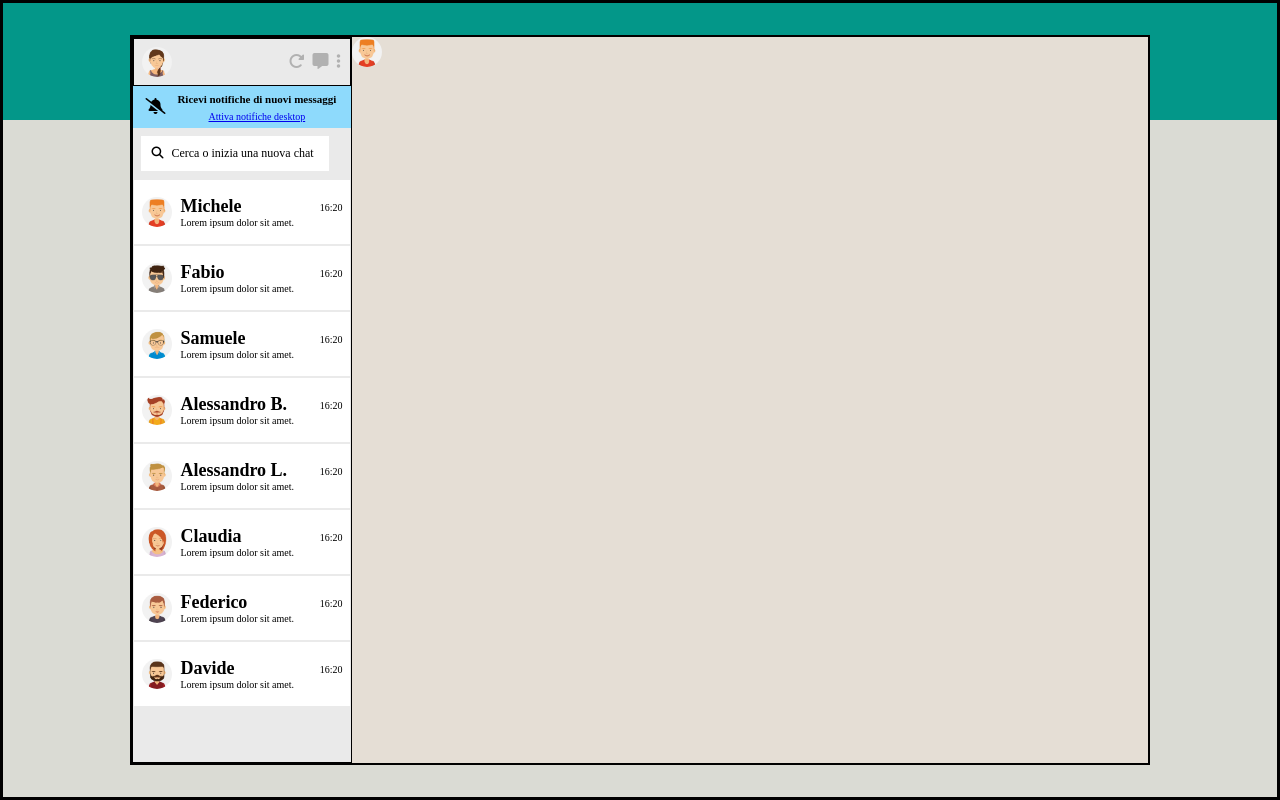
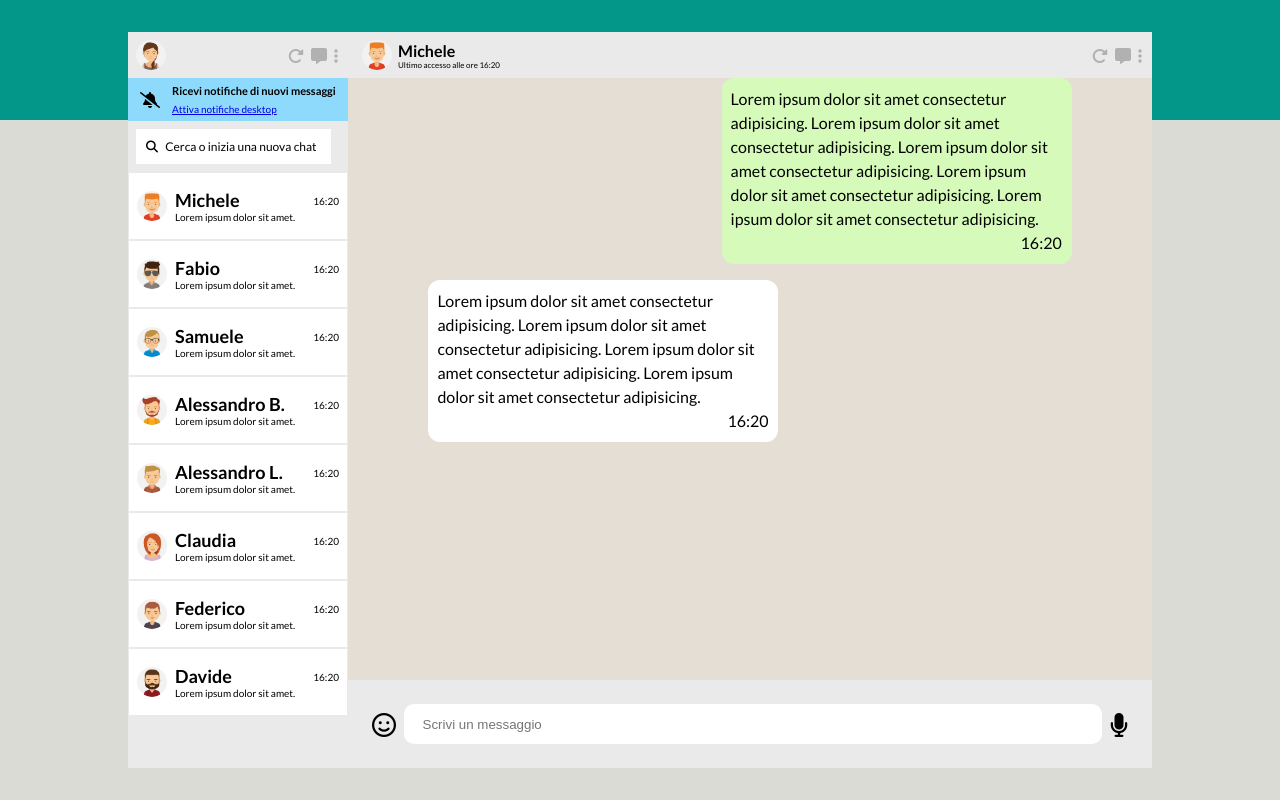
Before and after one commit to Andrea-Calligari/html-css-boolzap, a plain HTML site: page index.html in a window 1280 px wide. Drawn offline with Linux system fonts and the light colour scheme.

Commit message:
Add: chat and keyboard

```diff
--- a/css/style.css
+++ b/css/style.css
@@ -16,7 +16,10 @@ ul, ol menu{
 body{
     background: rgb(3,151,137);
     background: linear-gradient(180deg, rgba(3,151,137,1) 15%, rgba(218,219,212,1) 15%);
+    font-family: "Lato", sans-serif;
+
 }
+
 /*---------------- LAYOUT------------- */
 
 #app{
@@ -29,7 +32,7 @@ body{
 }
 .side-bar{
     display: none;
-     background-color: #EAEAEA;
+    background-color: #EAEAEA;
     width: 150px;
     flex: shrink 0;
     text-align: center;
@@ -42,6 +45,14 @@ body{
     width: 100%;
     height: 100%;
 }
+.container-chat{
+    display: flex;
+    flex-direction: column;
+    justify-content: center;
+    row-gap: 16px;
+    max-width: 80%;
+    margin: 0 auto;
+}
 .tool-bar{
     display: none
 
@@ -52,7 +63,8 @@ body{
 }
 .avatar{
     width: 30px;
-    border-radius: 30px;
+    aspect-ratio: 1 / 1;
+    border-radius: 50%;
 }
 .inline{
     display: none;
@@ -75,6 +87,7 @@ body{
     display: none;
     /* display: flex; */
     flex-direction: column;
+    align-items: flex-start;
     gap: 6px;
 }
 .title{
@@ -112,6 +125,54 @@ body{
     display: none;
 
 }
+.main-content{
+    display: flex;
+    flex-direction: column;
+}
+.chat-nav{
+    display: flex;
+    align-items: center;
+    justify-content: space-between;
+    padding: 7px;
+    gap: 4px;
+    border: 1px solid #EAEAEA;
+    background-color: #EAEAEA;
+
+}
+.profile{
+    display: flex;
+    align-items: center;
+}
+.profile >*{
+    margin-left: 6px;
+}
+.chat-main{
+    flex-grow: 1;
+}
+.chat-keyboard{
+    background-color: #EAEAEA;
+}
+.keyboard{
+    display: flex;
+    justify-content: space-between;
+    align-items: center;
+    gap: 8px;
+    padding: 24px;
+}
+#message{
+    flex-grow: 1;
+    height: 40px;
+    border: none;
+    border-radius: 10px;
+
+}
+.emoji, .rec{
+   font-size: 24px;
+
+}
+
+
+
 /* --------------------MEDIA-QUERY-------------- */
 /* MEDIUM SCREEN */
 @media  (min-width: 768px){
@@ -129,6 +190,9 @@ body{
     .card, .card__header{
         display: block;
 
+    }
+    .chat-nav{
+        padding: 0;
     }
 
 
@@ -156,7 +220,7 @@ body{
     justify-content: flex-start;
     align-items: center;
     padding: 8px;
-    border: 1px solid black;
+    /* border: 1px solid black; */
 
 }
 .tool-list{
@@ -218,6 +282,10 @@ body{
     display: inline;
 
 }
+.chat-nav{
+    padding: 7px;
+}
+
 
 }
 /* STYLE */
@@ -234,19 +302,43 @@ body{
 .mb-10{
     margin-bottom: 10px;
 }
+.msg-send{
+    position: relative;
+    max-width: 350px;
+    border: 1px solid transparent;
+    background-color:#D5FABA ;
+    align-self: flex-end;
+    border-radius: 12px;
+    line-height: 24px;
+    padding: 8px;
+}
+.msg-recived{
+    position: relative;
+    max-width: 350px;
+    border: 1px solid transparent;
+    background-color:#FFFF;
+    align-self: flex-start;
+    border-radius: 12px;
+    line-height: 24px;
+    padding: 8px;
+}
+.abs{
+    position: relative;
+    left: 290px;
+}
 
 /* ----DEBUG----- */
  .debug #app{
-     border: 3px solid black;
+     /* border: 3px solid black;  */
 }
 .debug .main-content{
     background-color: #E5DED5;
 }
 
 .debug .container{
-border: 2px solid black;
+/* border: 1px solid black; */
 }
 .debug .side-bar{
-    border: 1px solid black;
+    /* border: 1px solid black; */
 
 }
--- a/index.html
+++ b/index.html
@@ -6,6 +6,11 @@
     <meta name="viewport" content="width=device-width, initial-scale=1.0">
     <link rel="stylesheet" href="./css/style.css">
     <script src="https://kit.fontawesome.com/5ed8349ea2.js" crossorigin="anonymous"></script>
+    <link rel="preconnect" href="https://fonts.googleapis.com">
+    <link rel="preconnect" href="https://fonts.gstatic.com" crossorigin>
+    <link
+        href="https://fonts.googleapis.com/css2?family=Lato:ital,wght@0,100;0,300;0,400;0,700;0,900;1,100;1,300;1,400;1,700;1,900&display=swap"
+        rel="stylesheet">
     <title>BoolzApp</title>
 
 </head>
@@ -34,8 +39,10 @@
                 <section style="background-color: white;">
                     <div class="search-bar">
                         <div class="lens">
+                            <!-- INPUT ??? -->
                             <i class="fa-solid fa-magnifying-glass"></i>
                             <span class="fs-12"> Cerca o inizia una nuova chat</span>
+                            <!-- INPUT ??? -->
                         </div>
                     </div>
                     <!-- Card-contatti -->
@@ -131,10 +138,59 @@
 
             </aside>
             <main class="main-content">
-                <header class="contact__tool">
-                    <img class="avatar" src="./img/avatar_1.jpg" alt="">
+                <header class="chat-nav">
+                    <div class="profile">
+                        <img class="avatar" src="./img/avatar_1.jpg" alt="">
+                        <div class="info-profile">
+                            <h4>Michele</h4>
+                            <p style="font-size: 8px;">Ultimo accesso alle ore 16:20</p>
+                        </div>
+                    </div>
+                    <div class="chat-list">
+                        <ul class="tool-list">
+                            <li class="inline"><i class="fa-solid fa-rotate-right"></i></li>
+                            <li class="inline"><i class="fa-solid fa-message"></i></li>
+                            <li class="inline"><i class="fa-solid fa-ellipsis-vertical"></i></li>
+                        </ul>
+                    </div>
+                </header>
+                <div class="chat-main">
+                    <div class="container-chat">
+                        <div class="msg-send">
+                            <p>Lorem ipsum dolor sit amet consectetur adipisicing.
+                                Lorem ipsum dolor sit amet consectetur adipisicing.
+                                Lorem ipsum dolor sit amet consectetur adipisicing.
+                                Lorem ipsum dolor sit amet consectetur adipisicing.
+                                Lorem ipsum dolor sit amet consectetur adipisicing.
+                            </p>
+                            <span class="abs">16:20</span>
+                        </div>
+                        <div class="msg-recived">
+                            <p>
+                                Lorem ipsum dolor sit amet consectetur adipisicing.
+                                Lorem ipsum dolor sit amet consectetur adipisicing.
+                                Lorem ipsum dolor sit amet consectetur adipisicing.
+                                Lorem ipsum dolor sit amet consectetur adipisicing.
+                            </p>
+                            <span class="abs">16:20</span>
+                        </div>
 
-                </header>
+                    </div>
+                </div>
+                <div class="chat-keyboard">
+                    <div class="keyboard">
+                        <div class="emoji">
+                            <i class="fa-regular fa-face-smile"></i>
+                        </div>
+                        <input id="message" type="text" placeholder="     Scrivi un messaggio">
+                        <div class="rec">
+                            <i class="fa-solid fa-microphone"></i>
+                        </div>
+
+
+                    </div>
+                </div>
+
             </main>
         </div>
     </div>
```
